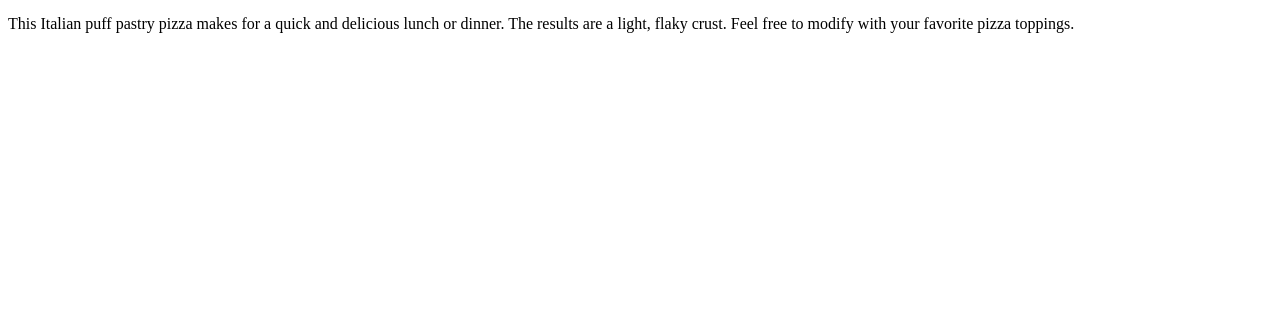
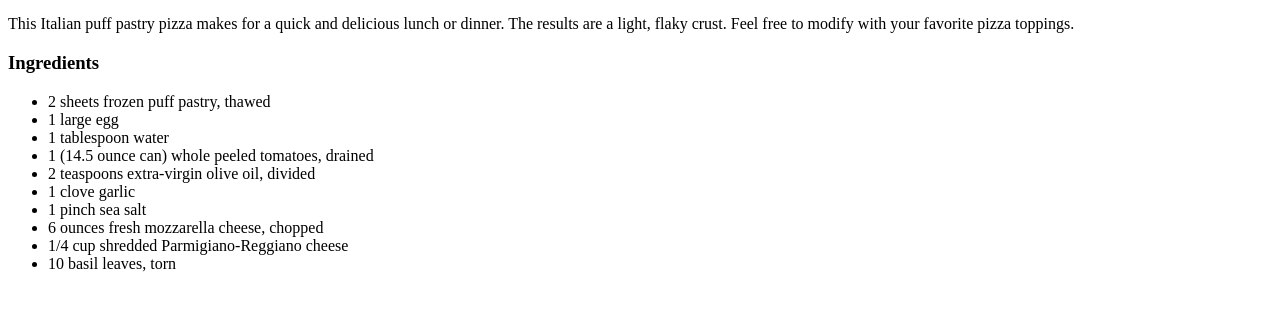
Before and after one commit to Bahar-design/odin-recipes, a plain HTML site: page recipes/margpizza.html in a window 1280 px wide. Shown: the part 428-738 px from the top of the page. Drawn offline with Linux system fonts and the light colour scheme.

Commit message:
Add ingredients for recipe #3

```diff
--- a/recipes/margpizza.html
+++ b/recipes/margpizza.html
@@ -10,6 +10,19 @@
     <img src="https://www.allrecipes.com/thmb/w4qiT98TMy_bUouM5hkz0-IhPXs=/750x0/filters:no_upscale():max_bytes(150000):strip_icc():format(webp)/PuffPastryMargheritaPizzafabeveryday-5ed9c908f84441e8b5cd3f0425ecef0d.jpg" alt="Margherita Pizza Dish Image">
      <h3>Description</h3>
      <p>This Italian puff pastry pizza makes for a quick and delicious lunch or dinner. The results are a light, flaky crust. Feel free to modify with your favorite pizza toppings.</p>
+     <h3>Ingredients</h3>
+     <ul>
+        <li>2 sheets frozen puff pastry, thawed</li>
+        <li>1 large egg</li>
+        <li>1 tablespoon water</li>
+        <li>1 (14.5 ounce can) whole peeled tomatoes, drained</li>
+        <li>2 teaspoons extra-virgin olive oil, divided</li>
+        <li>1 clove garlic</li>
+        <li>1 pinch sea salt</li>
+        <li>6 ounces fresh mozzarella cheese, chopped</li>
+        <li>1/4 cup shredded Parmigiano-Reggiano cheese</li>
+        <li>10 basil leaves, torn</li>
+     </ul>
 
 </body>
 </html>
```
